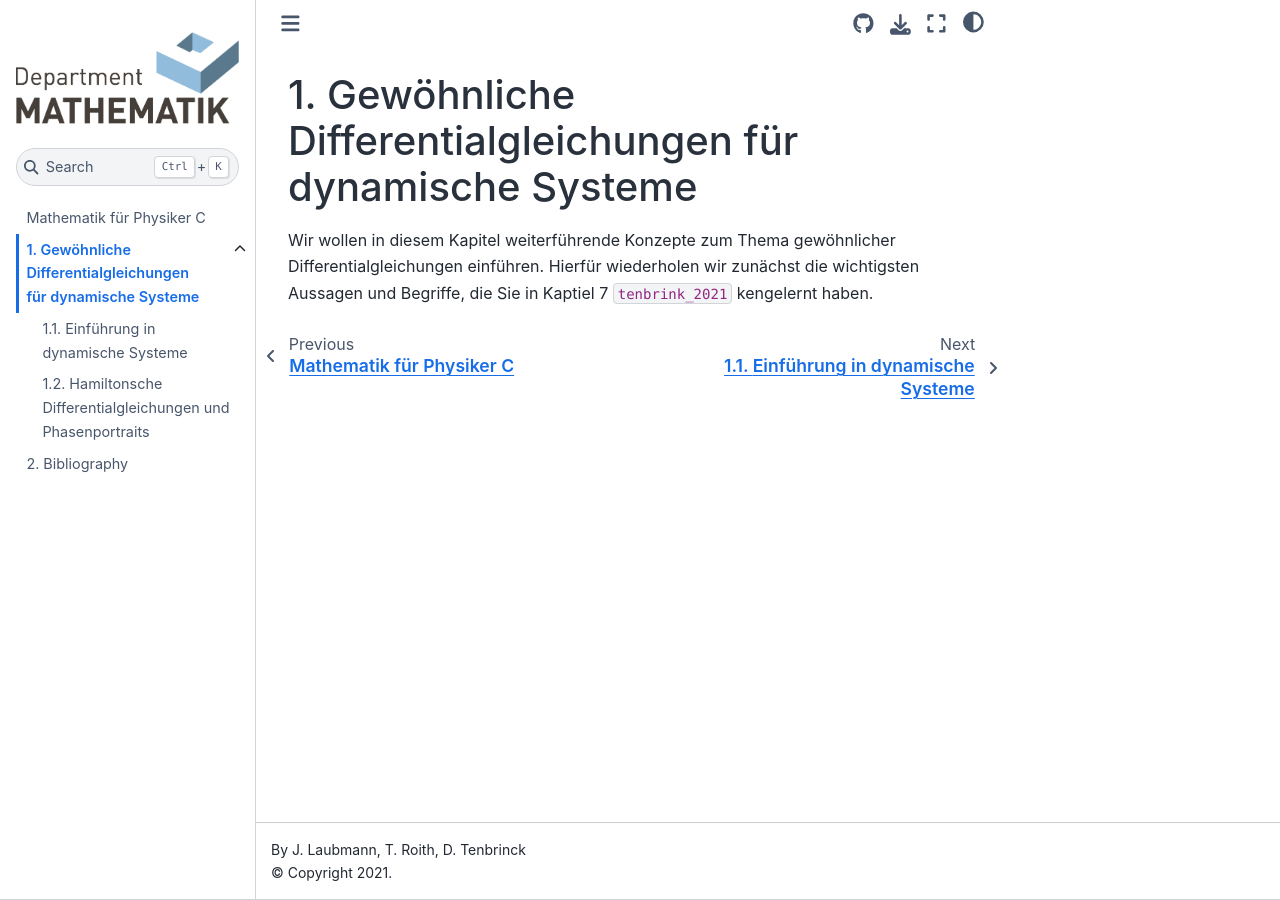
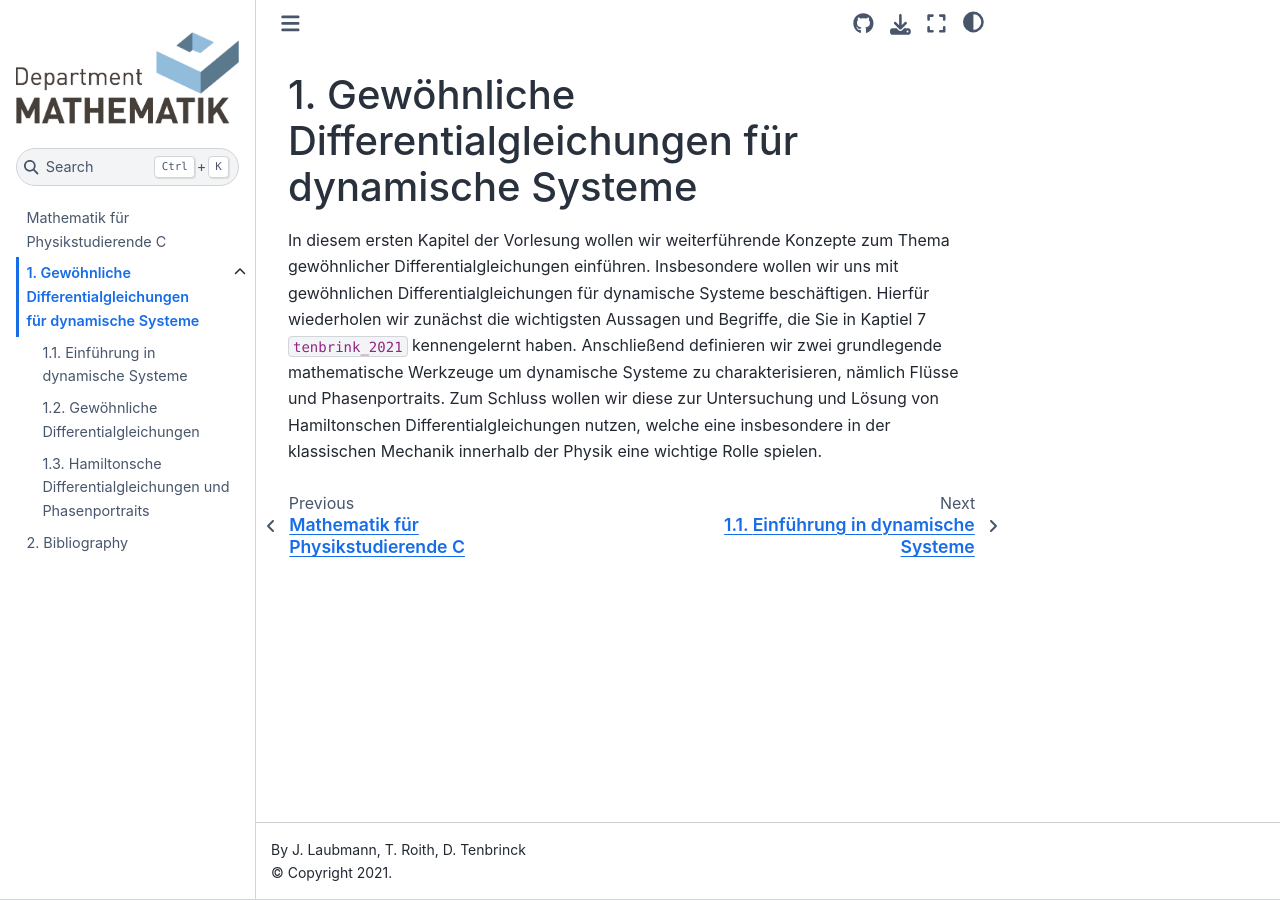
Before and after one commit to FAU-AMMN/MathPhysicsC, a Jupyter Book: the page built from ode/ode.md, in a window 1280 px wide. Built offline with Jupyter Book 1.0.4 settings and Sphinx 7.4.7 and the Sphinx Book theme 1.1.4, drawn with Linux system fonts in a browser that asks for light colours; pages that are not in the unit, such as notebooks, are missing from menus; cross-references to code outside the pages are shown as plain code.

```diff
--- a/_config.yml
+++ b/_config.yml
@@ -74,7 +74,7 @@ sphinx:
           "i"    : "\\mathrm{i}"
           "x"    : "\\mathbf{x}"
           "veczwei": ["\\begin{pmatrix} #1 \\\\ #2 \\end{pmatrix}", 2]
-    # mathjax_path: https://cdn.jsdelivr.net/npm/mathjax@3/es5/tex-mml-svg.js
+    mathjax_path: https://cdn.jsdelivr.net/npm/mathjax@2/MathJax.js?config=TeX-AMS-MML_HTMLorMML
     tojupyter_target_html: true
     tojupyter_lang_synonyms: ["ipython", "ipython3", "python"]
     tojupyter_kernels:
--- a/_toc.yml
+++ b/_toc.yml
@@ -5,6 +5,7 @@ options:
 chapters:
 - file: ode/ode.md
   sections:
+  - file: ode/dynamicSystems.md
   - file: ode/motivation.md
   - file: ode/fluesse.ipynb
   - file: ode/hamilton.md
--- a/bibliography.bib
+++ b/bibliography.bib
@@ -33,7 +33,7 @@
     year = {2020},
 }
 
-@book{knauf_meachanik,
+@book{knauf_mechanik,
   doi = {10.1007/978-3-662-55776-1},
   year = {2017},
   publisher = {Springer Berlin Heidelberg},
--- a/ode/ode.md
+++ b/ode/ode.md
@@ -1,4 +1,8 @@
 Gewöhnliche Differentialgleichungen für dynamische Systeme
 ===
 
-Wir wollen in diesem Kapitel weiterführende Konzepte zum Thema gewöhnlicher Differentialgleichungen einführen. Hierfür wiederholen wir zunächst die wichtigsten Aussagen und Begriffe, die Sie in Kaptiel 7 {cite:p}`tenbrink_2021` kengelernt haben.
+In diesem ersten Kapitel der Vorlesung wollen wir weiterführende Konzepte zum Thema gewöhnlicher Differentialgleichungen einführen.
+Insbesondere wollen wir uns mit gewöhnlichen Differentialgleichungen für dynamische Systeme beschäftigen.
+Hierfür wiederholen wir zunächst die wichtigsten Aussagen und Begriffe, die Sie in Kaptiel 7 {cite:p}`tenbrink_2021` kennengelernt haben.
+Anschließend definieren wir zwei grundlegende mathematische Werkzeuge um dynamische Systeme zu charakterisieren, nämlich Flüsse und Phasenportraits.
+Zum Schluss wollen wir diese zur Untersuchung und Lösung von Hamiltonschen Differentialgleichungen nutzen, welche eine insbesondere in der klassischen Mechanik innerhalb der Physik eine wichtige Rolle spielen.
```
Also changed, not shown: other parts of bibliography.bib (+1 -1 lines), ode/dynamicSystems.md (added, +55 -0 lines), ode/motivation.md (+5 -7 lines), intro.ipynb.
